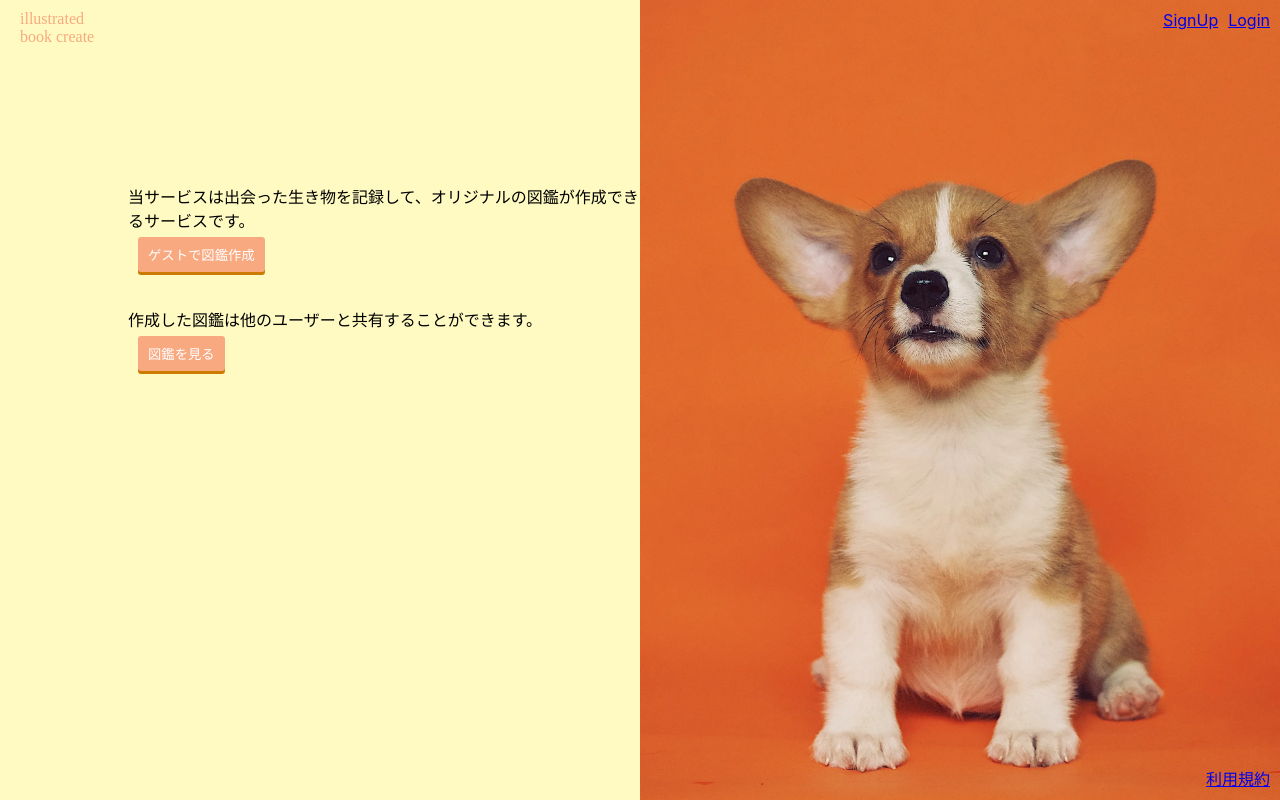
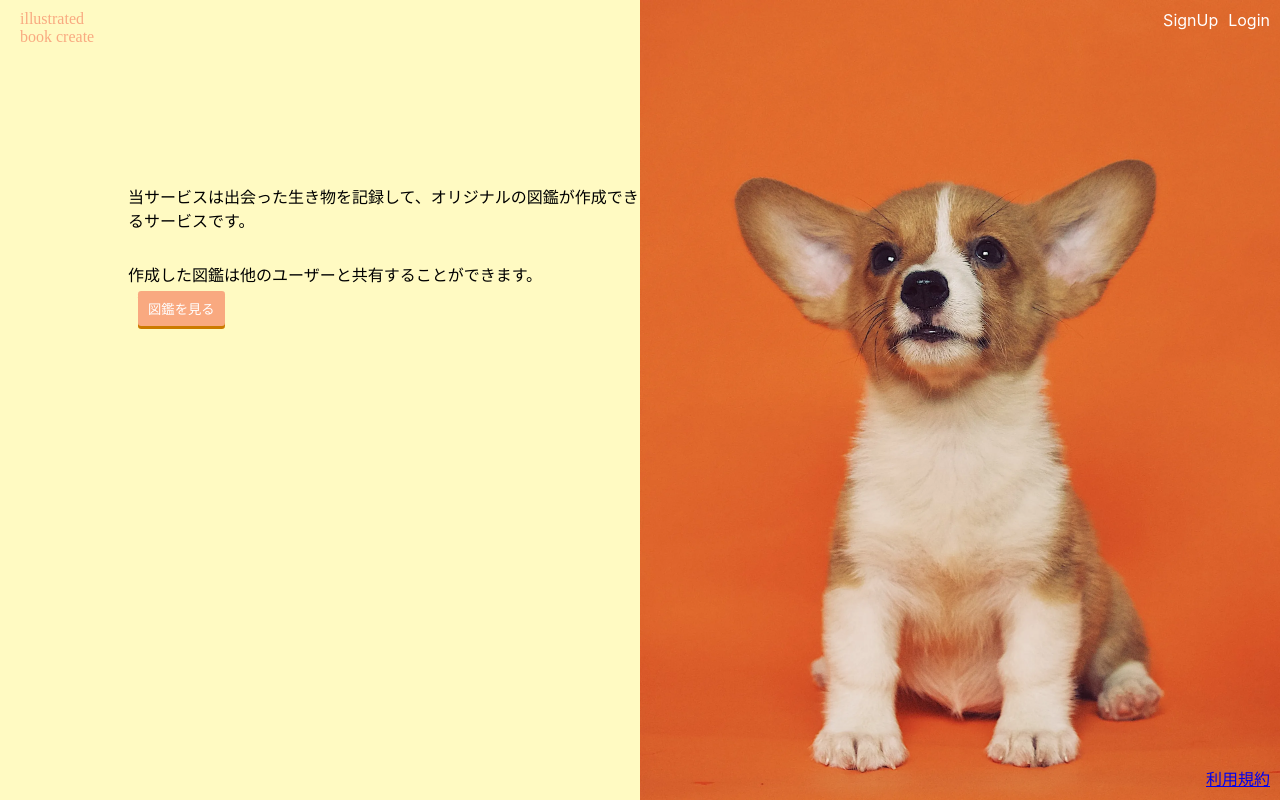
Before and after one commit to furukoshi12/zukan-create, a React (Create React App) app in the folder zukan_create_frontend/: page / in a window 1280 px wide. Built offline with nearby package versions, Linux system fonts and the light colour scheme; a web font is replaced by a local one; what axios-case-converter would draw is missing.

Commit message:
追加 TopPage： 未ログインで図鑑一覧に遷移

```diff
--- a/zukan_create_frontend/src/App.css
+++ b/zukan_create_frontend/src/App.css
@@ -76,6 +76,11 @@ html, body, #root {
 .left-box {
   width: 50%;
   margin-top: 30px;
+}
+
+.top-link {
+  color: white;
+  text-decoration: none;
 }
 
 .bottom-nav {
@@ -366,7 +371,3 @@ h1 {
   flex-basis: calc(25% - 10px);
   margin-bottom: 10px;
 }
-
-.button {
-  align-self: flex-end;
-}
--- a/zukan_create_frontend/src/components/PolicyViewer.jsx
+++ b/zukan_create_frontend/src/components/PolicyViewer.jsx
@@ -63,7 +63,7 @@ export const PolicyViewer = () => {
 
         以上の条件に同意いただける方は、本サービスをご利用いただけます。
       </div>
-      <a terget="_blank" href="https://www.kiyac.app/privacypolicy/z9Qszvd4zxC71P5DZOc0">プライバシーポリシー</a>
+      <a className='privacy-policy' terget="_blank" href="https://www.kiyac.app/privacypolicy/z9Qszvd4zxC71P5DZOc0">プライバシーポリシー</a>
       <button
         className='policy-button'
         type='button'
--- a/zukan_create_frontend/src/components/TopPage.jsx
+++ b/zukan_create_frontend/src/components/TopPage.jsx
@@ -16,22 +16,26 @@ function TopPage(){
       <nav className='top-nav'>
         <ul>
           <li>
-            <Link to="/signup">SignUp</Link>
+            <Link className='top-link' to="/signup">SignUp</Link>
           </li>
           <li>
-            <Link to="/login">Login</Link>
+            <Link className='top-link' to="/login">Login</Link>
           </li>
         </ul>
       </nav>
 
       <div className='box-container'>
         <Box className='left-box'>
-        <p>当サービスは出会った生き物を記録して、オリジナルの図鑑が作成できるサービスです。</p>
-        <button className='button'>ゲストで図鑑作成</button>
+          <p>当サービスは出会った生き物を記録して、オリジナルの図鑑が作成できるサービスです。</p>
+          {/*<button className='button'>
+            <Link className='top-link' to="/illustratedbooks">ゲストで図鑑作成</Link>
+          </button>*/}
         </Box>
         <Box className='left-box'>
-        <p>作成した図鑑は他のユーザーと共有することができます。</p>
-        <button className='button'>図鑑を見る</button>
+          <p>作成した図鑑は他のユーザーと共有することができます。</p>
+          <button className='button'>
+            <Link className='top-link' to="/illustratedbooks">図鑑を見る</Link>
+          </button>
         </Box>
       </div>
 
```
